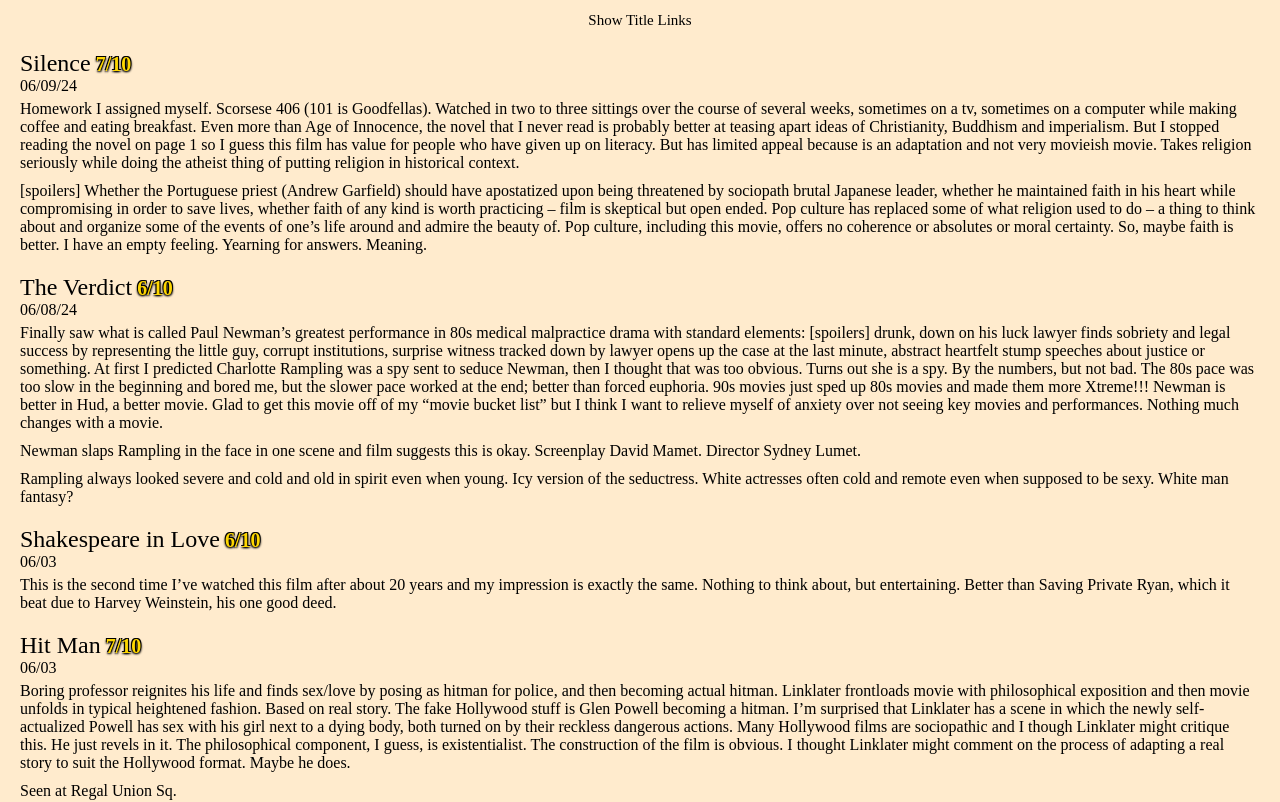
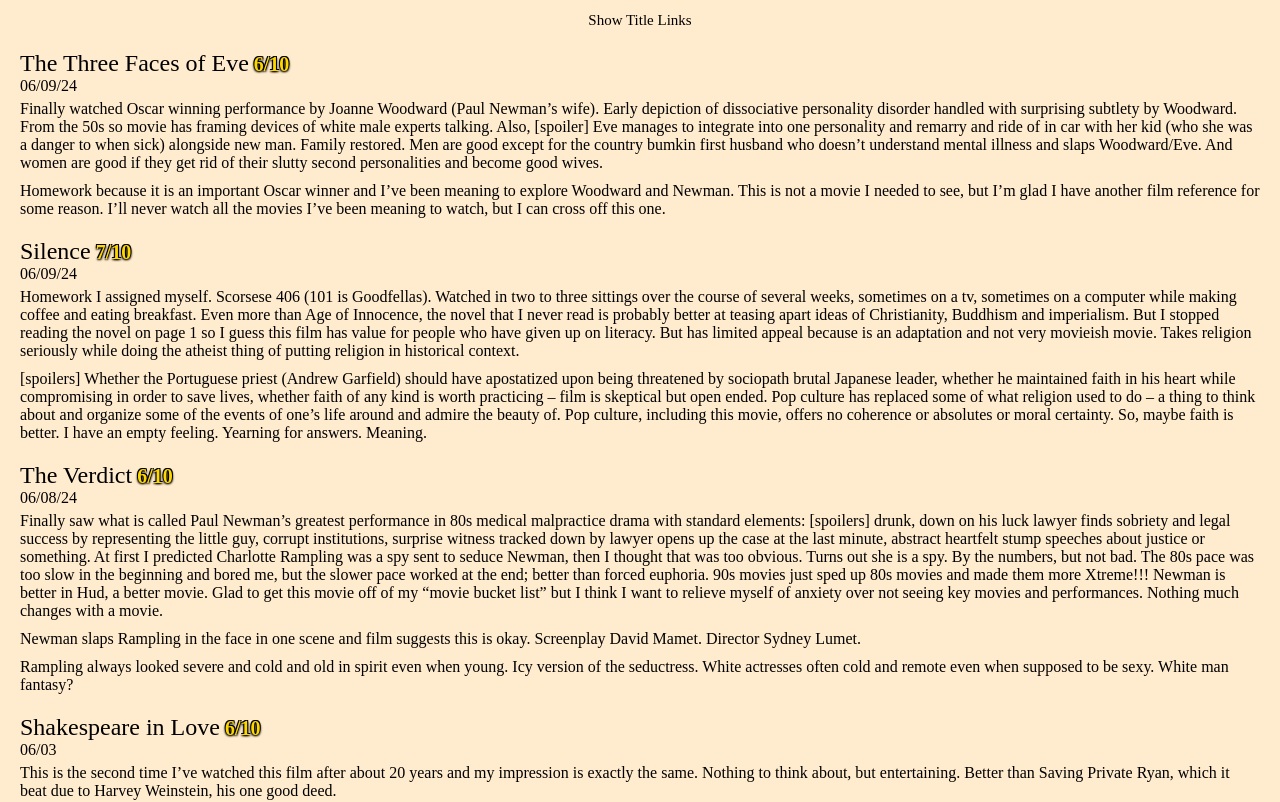
Before and after one commit to nkossally/movie-log, a React (Create React App) app: page / in a window 1280 px wide. Shown: the top 802 px of the page. Built offline with nearby package versions, Linux system fonts and the light colour scheme.

Commit message:
three faces of eve

```diff
--- a/src/App.js
+++ b/src/App.js
@@ -56,6 +56,7 @@ function App() {
   const ref48 = useRef(null);
   const ref49 = useRef(null);
   const ref50 = useRef(null);
+  const ref51 = useRef(null);
 
   const toggleLinks = () => {
     setShowLinks(!showLinks);
@@ -79,6 +80,9 @@ function App() {
 
       {showLinks && (
         <div className="links-container">
+          <button className="title-link" onClick={scrollRefIntoView(ref51)}>
+            The Three Faces of Eve
+          </button>
           <button className="title-link" onClick={scrollRefIntoView(ref50)}>
             Silence
           </button>
@@ -249,6 +253,14 @@ function App() {
         text=""
         rating={}
       />  */}
+        <Review
+          title="The Three Faces of Eve"
+          ref={ref51}
+          date="06/09/24"
+          text="Finally watched Oscar winning performance by Joanne Woodward (Paul Newman’s wife). Early depiction of dissociative personality disorder handled with surprising subtlety by Woodward. From the 50s so movie has framing devices of white male experts talking. Also, [spoiler] Eve manages to integrate into one personality and remarry and ride of in car with her kid (who she was a danger to when sick) alongside new man. Family restored. Men are good except for the country bumkin first husband who doesn’t understand mental illness and slaps Woodward/Eve. And women are good if they get rid of their slutty second personalities and become good wives."
+          text2="Homework because it is an important Oscar winner and I’ve been meaning to explore Woodward and Newman. This is not a movie I needed to see, but I’m glad I have another film reference for some reason. I’ll never watch all the movies I’ve been meaning to watch, but I can cross off this one."
+          rating={6}
+        />
         <Review
           title="Silence"
           ref={ref50}
```
Lines whose indentation alone changed are shown as unchanged.
